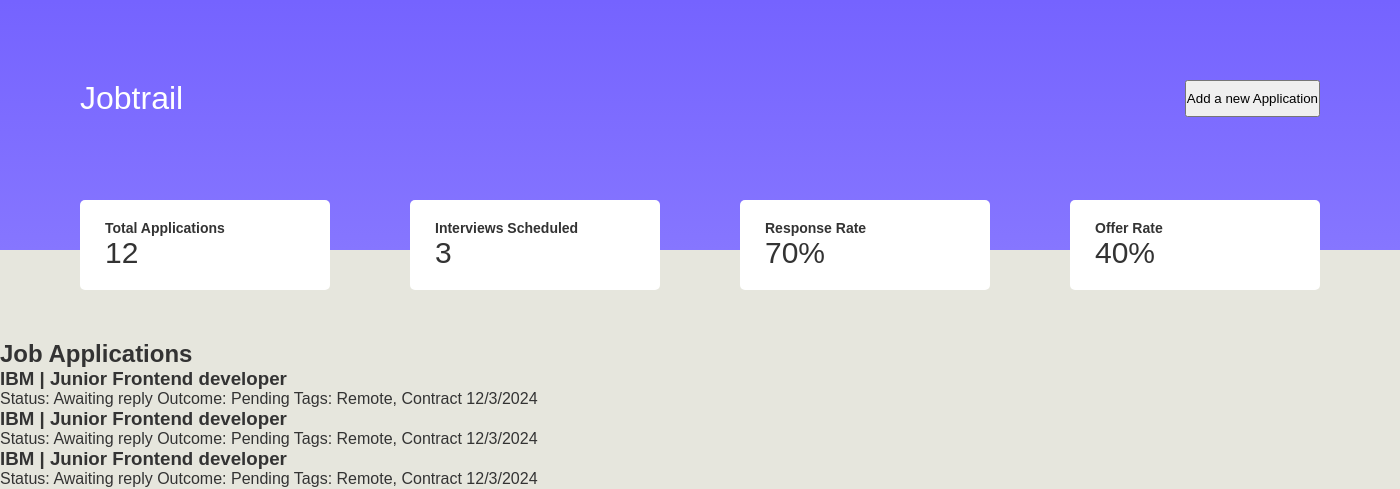
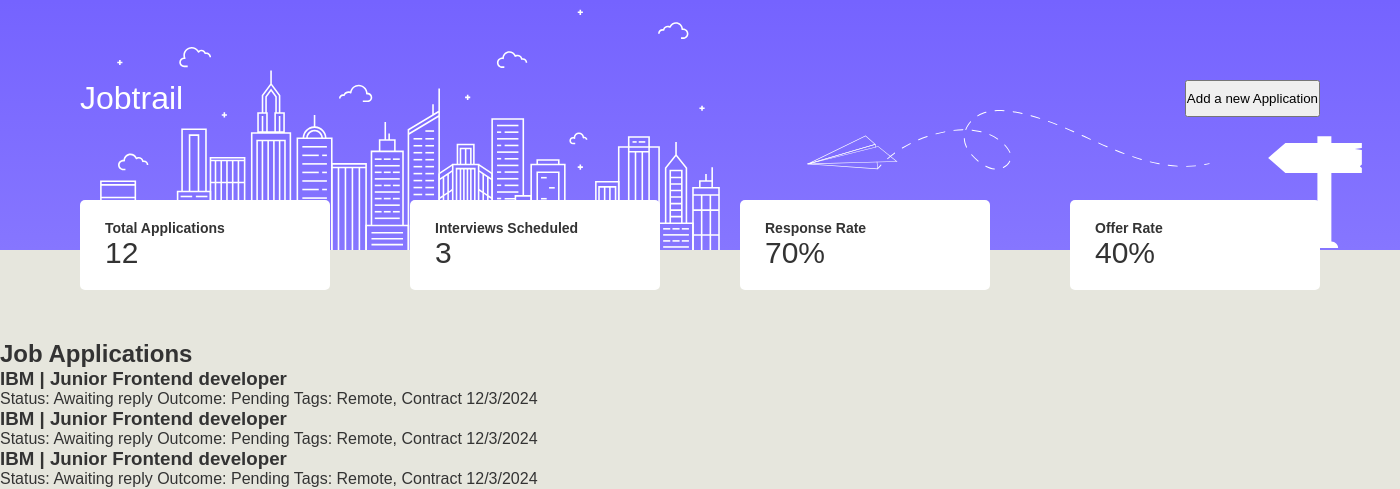
Before and after one commit to ShaneDoyleDev/jobtrail, a Django app: page /job-application/dashboard/ in a window 1400 px wide. Shown: the part 18-507 px from the top of the page. Run offline with Django 5.2, Linux system fonts and the light colour scheme; the visitor is signed in with stand-in values (Sample User, id 1).

Commit message:
add city image

```diff
--- a/job_application/templates/dashboard.html
+++ b/job_application/templates/dashboard.html
@@ -15,6 +15,7 @@
       <h1 class="title">Jobtrail</h1>
       <button class="btn">Add a new Application</button>
     </div>
+    <img class="city-image" src="{% static 'images/city-image.svg' %}" alt="" />
   </div>
 
   <div class="metrics-section">
```
Also changed, not shown: job_application/static/images/city-image.svg (added).
